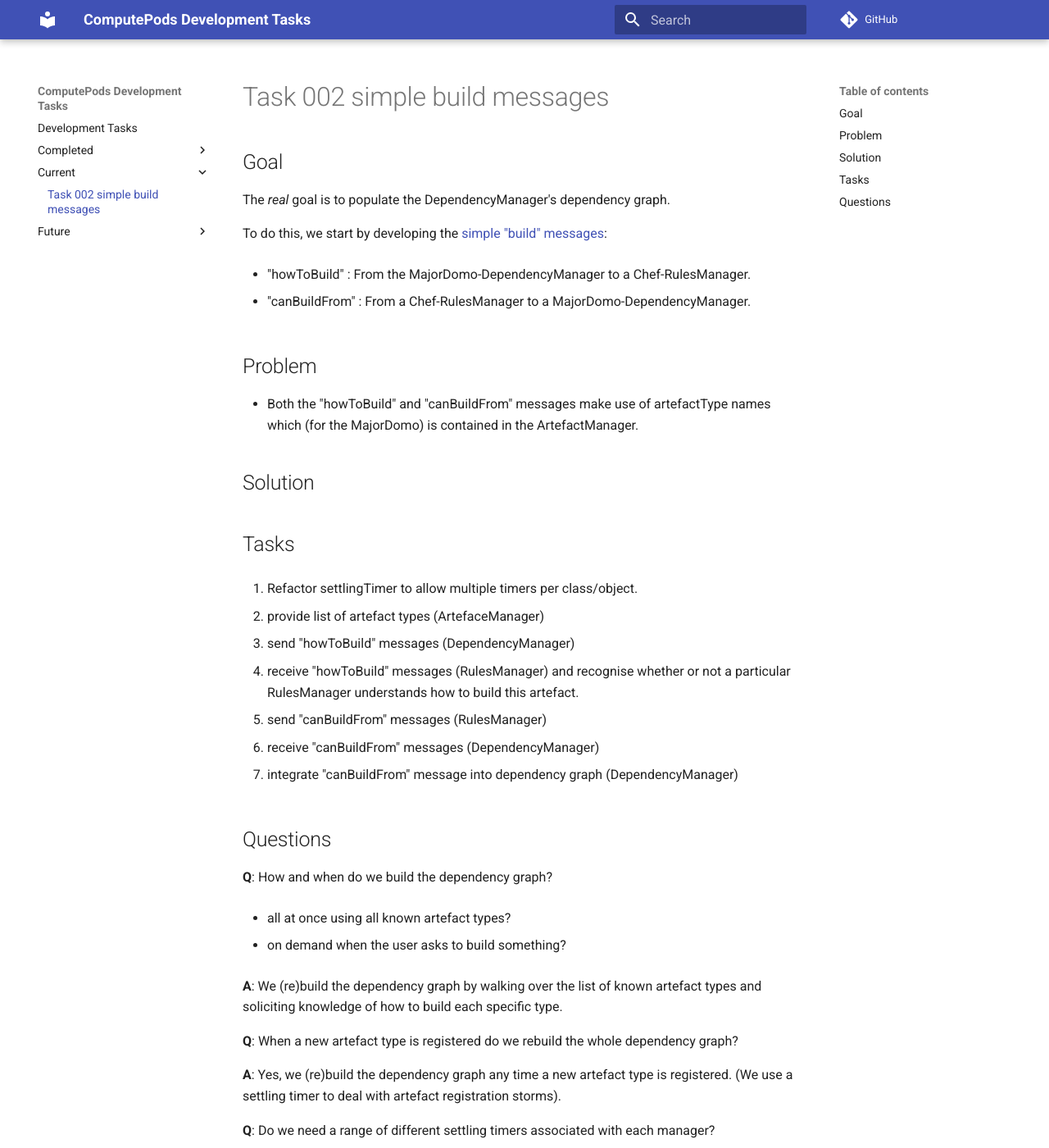
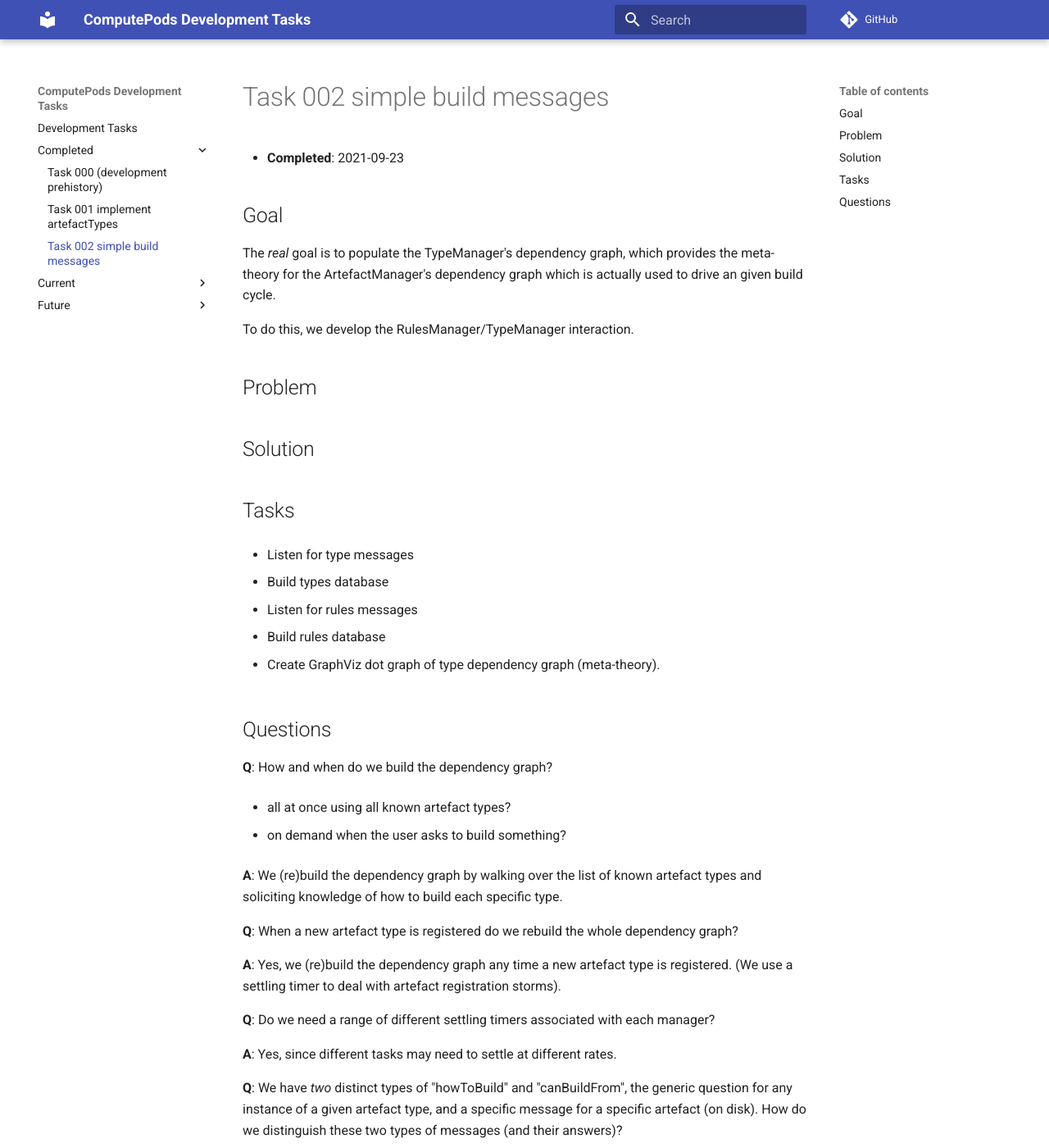
Before and after one commit to computePods/developmentTasks, an MkDocs documentation site: the page built from docs/Completed/002buildTypesGraph.md, in a window 1280 px wide and 1400 px high. Shown: the whole window at 82% size. Built offline with MkDocs 1.6.1 and Material for MkDocs 9.7.7, drawn with Linux system fonts in a browser that asks for light colours; comment, search, counter and statistics services are not loaded.

Commit message:
completed task002 started work on artefact manager dependency graph

```diff
--- a/docs/Current/002initialBuildMessages.md
+++ b/docs/Completed/002buildTypesGraph.md
@@ -1,43 +1,30 @@
 # Task 002 simple build messages
+
+- **Completed**: 2021-09-23
 
 ## Goal
 
-The *real* goal is to populate the DependencyManager's dependency graph.
+The *real* goal is to populate the TypeManager's dependency graph, which
+provides the meta-theory for the ArtefactManager's dependency graph which
+is actually used to drive an given build cycle.
 
-To do this, we start by developing the [simple "build"
-messages](/interfaces/Build/):
-
-- "howToBuild" : From the MajorDomo-DependencyManager to a
-  Chef-RulesManager.
-
-- "canBuildFrom" : From a Chef-RulesManager to a
-  MajorDomo-DependencyManager.
+To do this, we develop the RulesManager/TypeManager interaction.
 
 ## Problem
-
-- Both the "howToBuild" and "canBuildFrom" messages make use of
-  artefactType names which (for the MajorDomo) is contained in the
-  ArtefactManager.
 
 ## Solution
 
 ## Tasks
 
-1. Refactor settlingTimer to allow multiple timers per class/object.
+- Listen for type messages
 
-2. provide list of artefact types (ArtefaceManager)
+- Build types database
 
-3. send "howToBuild" messages (DependencyManager)
+- Listen for rules messages
 
-4. receive "howToBuild" messages (RulesManager) and recognise whether or
-   not a particular RulesManager understands how to build this artefact.
+- Build rules database
 
-5. send "canBuildFrom" messages (RulesManager)
-
-6. receive "canBuildFrom" messages (DependencyManager)
-
-7. integrate "canBuildFrom" message into dependency graph
-   (DependencyManager)
+- Create GraphViz dot graph of type dependency graph (meta-theory).
 
 ## Questions
 
```
Also changed, not shown: docs/Current/003buildArtefactDependencyGraph.md (added, +71 -0 lines).
